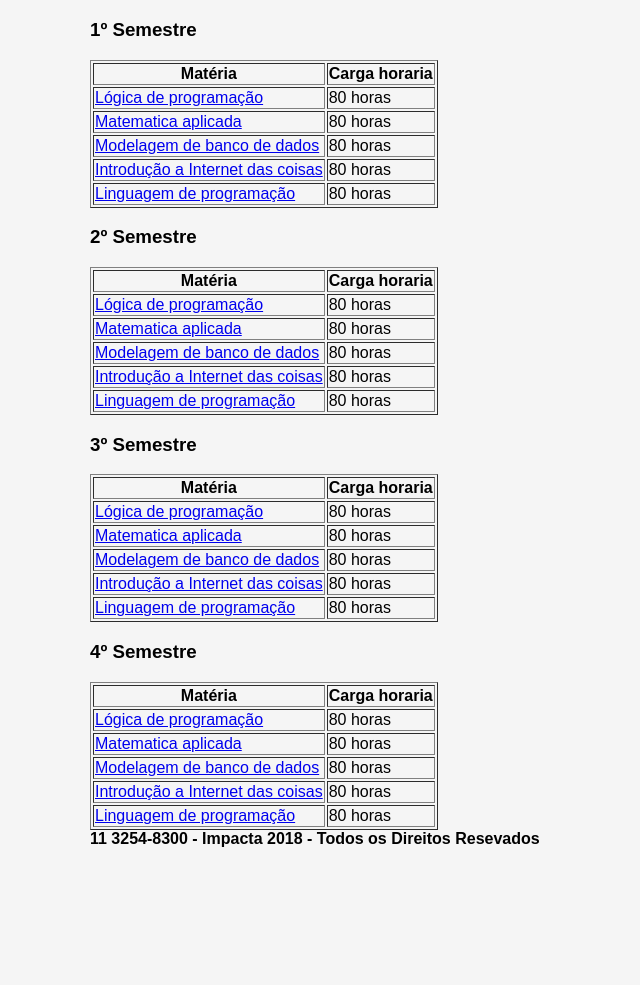
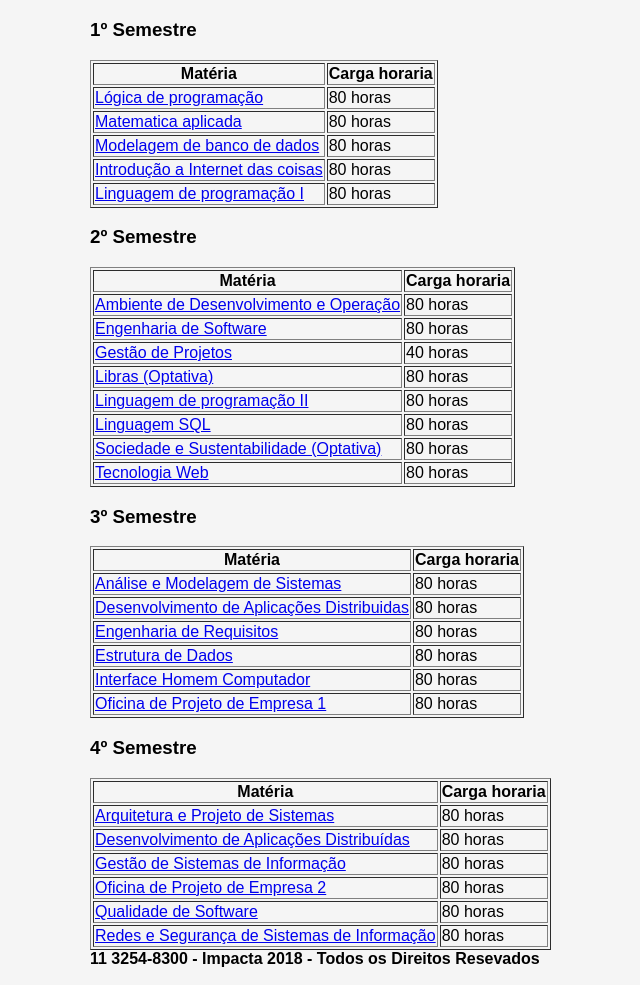
Before and after one commit to HCrew/HCrew, a Django app: page /disciplina_cursos/ in a window 1280 px wide. Shown: the part 191-1176 px from the top of the page, without its empty margins (38-678 px from the left). Before the commit the page ends 1038 px from the top, so only its background shows below. Run offline with Django 3.2, Linux system fonts and the light colour scheme.

Commit message:
Alteração dos Nomes das Discíplinas

```diff
--- a/core/templates/core/disciplina_cursos.html
+++ b/core/templates/core/disciplina_cursos.html
@@ -42,7 +42,7 @@
 					</tr>
 
 					<tr>
-						<td><a href='#'>Linguagem de programação</a></td>
+						<td><a href='#'>Linguagem de programação I</a></td>
 						<td>80 horas</td>
 					</tr>
 
@@ -56,26 +56,41 @@
 						<th>Carga horaria</th>
 					</tr>
 					<tr>
-						<td><a href="#">Lógica de programação</a></td>
+						<td><a href="#">Ambiente de Desenvolvimento e Operação</a></td>
 						<td>80 horas</td>
 					</tr>
 					<tr>
-						<td><a href='#'>Matematica aplicada</a></td>
+						<td><a href='#'>Engenharia de Software</a></td>
 						<td>80 horas</td>
 					</tr>
 
 					<tr>
-						<td><a href='#'>Modelagem de banco de dados</a></td>
+						<td><a href='#'>Gestão de Projetos</a></td>
+						<td>40 horas</td>
+					</tr>
+
+					<tr>
+						<td><a href='#'>Libras (Optativa)</a></td>
 						<td>80 horas</td>
 					</tr>
 
 					<tr>
-						<td><a href='#'>Introdução a Internet das coisas</a></td>
+						<td><a href='#'>Linguagem de programação II</a></td>
 						<td>80 horas</td>
 					</tr>
 
 					<tr>
-						<td><a href='#'>Linguagem de programação</a></td>
+						<td><a href='#'>Linguagem SQL</a></td>
+						<td>80 horas</td>
+					</tr>
+
+					<tr>
+						<td><a href='#'>Sociedade e Sustentabilidade (Optativa)</a></td>
+						<td>80 horas</td>
+					</tr>
+
+					<tr>
+						<td><a href='#'>Tecnologia Web</a></td>
 						<td>80 horas</td>
 					</tr>
 
@@ -90,26 +105,31 @@
 						<th>Carga horaria</th>
 					</tr>
 					<tr>
-						<td><a href="#">Lógica de programação</a></td>
+						<td><a href="#">Análise e Modelagem de Sistemas</a></td>
 						<td>80 horas</td>
 					</tr>
 					<tr>
-						<td><a href='#'>Matematica aplicada</a></td>
+						<td><a href='#'>Desenvolvimento de Aplicações Distribuidas</a></td>
 						<td>80 horas</td>
 					</tr>
 
 					<tr>
-						<td><a href='#'>Modelagem de banco de dados</a></td>
+						<td><a href='#'>Engenharia de Requisitos</a></td>
 						<td>80 horas</td>
 					</tr>
 
 					<tr>
-						<td><a href='#'>Introdução a Internet das coisas</a></td>
+						<td><a href='#'>Estrutura de Dados</a></td>
 						<td>80 horas</td>
 					</tr>
 
 					<tr>
-						<td><a href='#'>Linguagem de programação</a></td>
+						<td><a href='#'>Interface Homem Computador</a></td>
+						<td>80 horas</td>
+					</tr>
+
+					<tr>
+						<td><a href='#'>Oficina de Projeto de Empresa 1</a></td>
 						<td>80 horas</td>
 					</tr>
 
@@ -122,26 +142,31 @@
 						<th>Carga horaria</th>
 					</tr>
 					<tr>
-						<td><a href="#">Lógica de programação</a></td>
+						<td><a href="#">Arquitetura e Projeto de Sistemas</a></td>
 						<td>80 horas</td>
 					</tr>
 					<tr>
-						<td><a href='#'>Matematica aplicada</a></td>
+						<td><a href='#'>Desenvolvimento de Aplicações Distribuídas</a></td>
 						<td>80 horas</td>
 					</tr>
 
 					<tr>
-						<td><a href='#'>Modelagem de banco de dados</a></td>
+						<td><a href='#'>Gestão de Sistemas de Informação</a></td>
 						<td>80 horas</td>
 					</tr>
 
 					<tr>
-						<td><a href='#'>Introdução a Internet das coisas</a></td>
+						<td><a href='#'>Oficina de Projeto de Empresa 2</a></td>
 						<td>80 horas</td>
 					</tr>
 
 					<tr>
-						<td><a href='#'>Linguagem de programação</a></td>
+						<td><a href='#'>Qualidade de Software</a></td>
+						<td>80 horas</td>
+					</tr>
+
+					<tr>
+						<td><a href='#'>Redes e Segurança de Sistemas de Informação</a></td>
 						<td>80 horas</td>
 					</tr>
 
```
